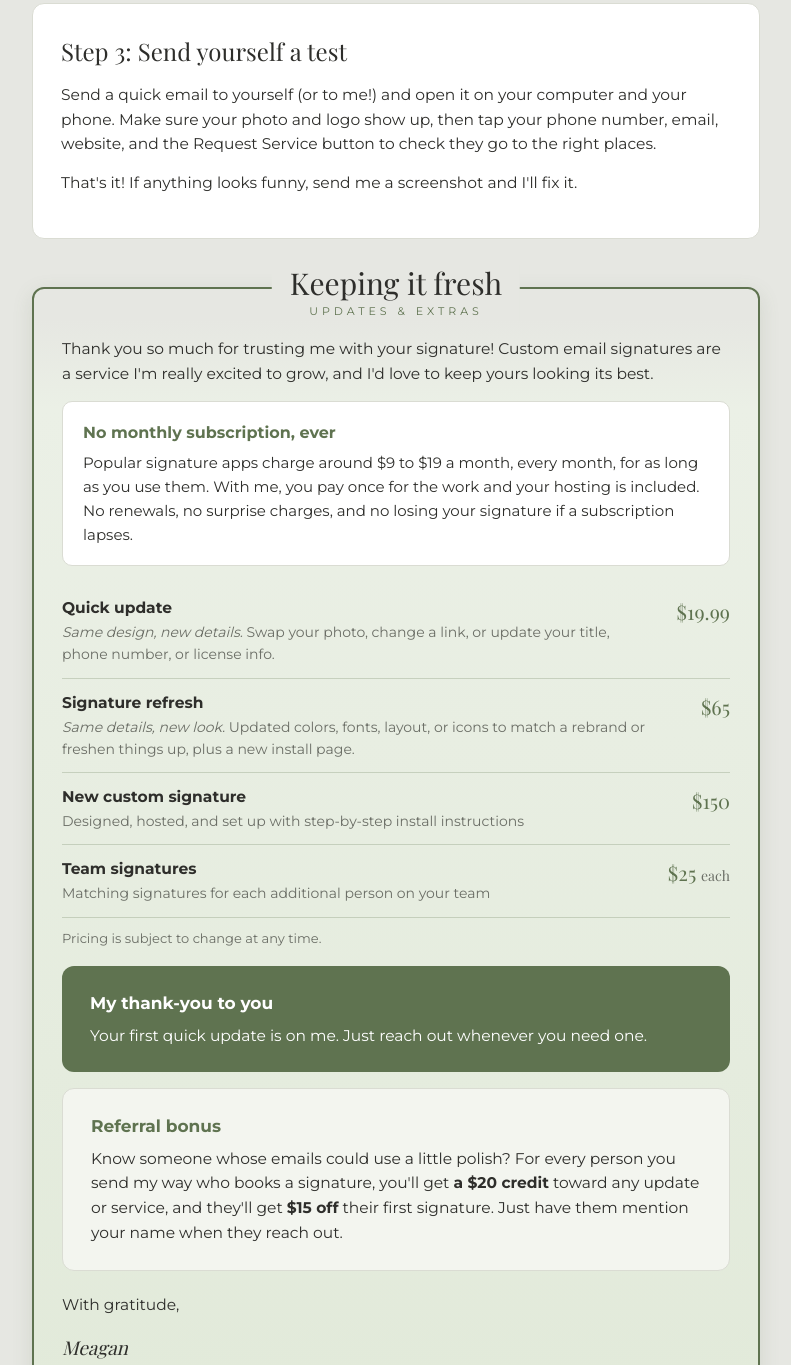
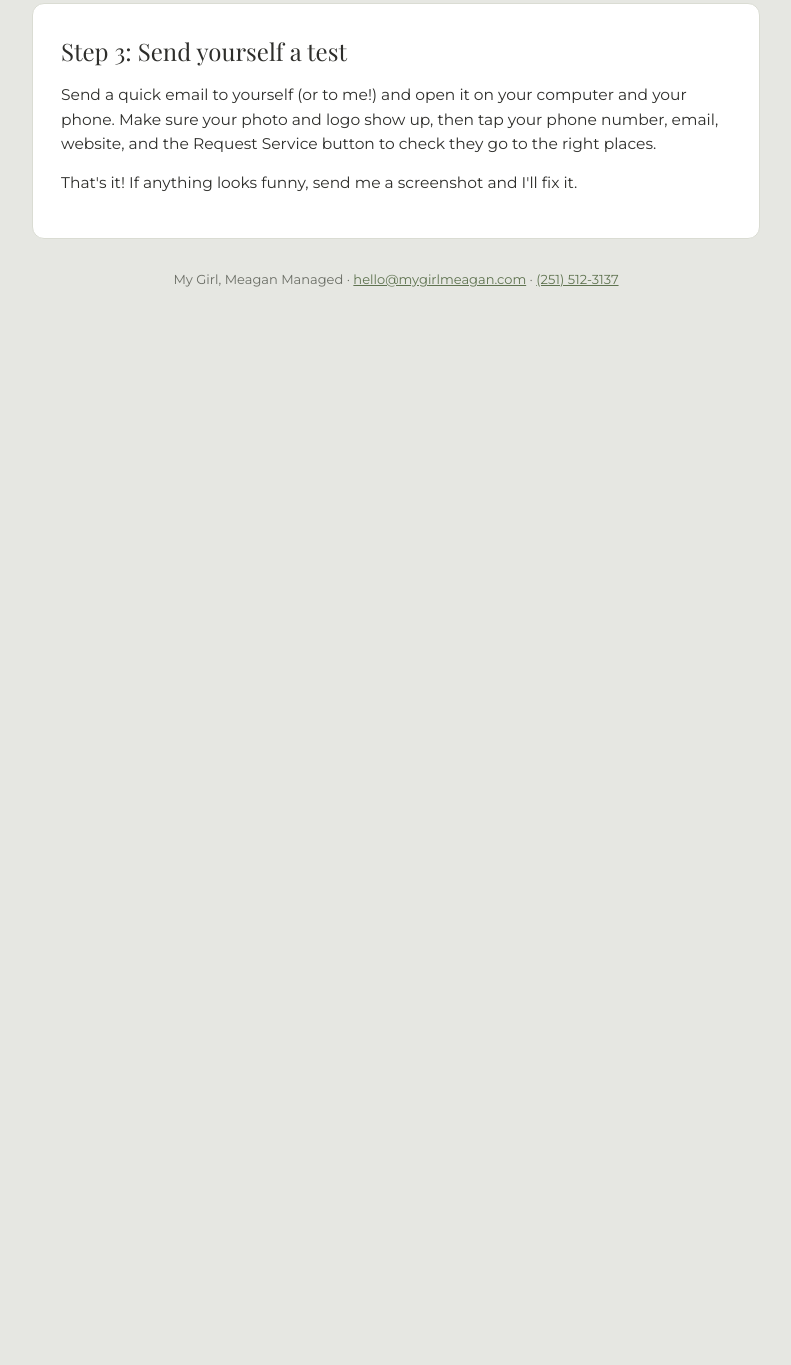
Before and after one commit to mygirlmeagan/assets, a plain HTML site: page transformation-irrigation/joe/index.html in a window 1280 px wide. Shown: the part 4695-6060 px from the top of the page, without its empty margins (244-1035 px from the left). After the commit the page ends 5049 px from the top, so only its background shows below. Drawn offline with nearby package versions, Linux system fonts and the light colour scheme; a web font is replaced by a local one.

Commit message:
Add files via upload

```diff
--- a/transformation-irrigation/joe/index.html
+++ b/transformation-irrigation/joe/index.html
@@ -254,35 +254,6 @@ Licensed Irrigator LI# 0023164 · Backflow Tester BPAT# BP0019671</pre>
   </div>
 
 
-  <div class="card fresh">
-    <div class="fresh-title">
-      <span class="big">Keeping it fresh</span>
-      <span class="small">Updates &amp; extras</span>
-    </div>
-    <p>Thank you so much for trusting me with your signature! Custom email signatures are a service I'm really excited to grow, and I'd love to keep yours looking its best.</p>
-    <div class="nosub">
-      <h3>No monthly subscription, ever</h3>
-      <p>Popular signature apps charge around $9 to $19 a month, every month, for as long as you use them. With me, you pay once for the work and your hosting is included. No renewals, no surprise charges, and no losing your signature if a subscription lapses.</p>
-    </div>
-    <table class="prices" role="presentation">
-      <tr><td><strong>Quick update</strong><small><em>Same design, new details.</em> Swap your photo, change a link, or update your title, phone number, or license info.</small></td><td class="amt">$19.99</td></tr>
-      <tr><td><strong>Signature refresh</strong><small><em>Same details, new look.</em> Updated colors, fonts, layout, or icons to match a rebrand or freshen things up, plus a new install page.</small></td><td class="amt">$65</td></tr>
-      <tr><td><strong>New custom signature</strong><small>Designed, hosted, and set up with step-by-step install instructions</small></td><td class="amt">$150</td></tr>
-      <tr><td><strong>Team signatures</strong><small>Matching signatures for each additional person on your team</small></td><td class="amt">$25 <small style="display:inline;">each</small></td></tr>
-    </table>
-    <p style="font-size:13px; color:var(--muted); margin:-6px 0 18px;">Pricing is subject to change at any time.</p>
-    <div class="gift">
-      <h3>My thank-you to you</h3>
-      <p>Your first quick update is on me. Just reach out whenever you need one.</p>
-    </div>
-    <div class="gift" style="background:#F3F5EF; color:var(--ink); border:1px solid var(--line);">
-      <h3 style="color:var(--deep);">Referral bonus</h3>
-      <p>Know someone whose emails could use a little polish? For every person you send my way who books a signature, you'll get <strong>a $20 credit</strong> toward any update or service, and they'll get <strong>$15 off</strong> their first signature. Just have them mention your name when they reach out.</p>
-    </div>
-    <p style="margin-top:22px;">With gratitude,</p>
-    <p class="sign">Meagan</p>
-  </div>
-
   <footer>My Girl, Meagan Managed &middot; <a href="mailto:hello@mygirlmeagan.com">hello@mygirlmeagan.com</a> &middot; <a href="tel:+12515123137">(251) 512-3137</a></footer>
 </div>
 
```
